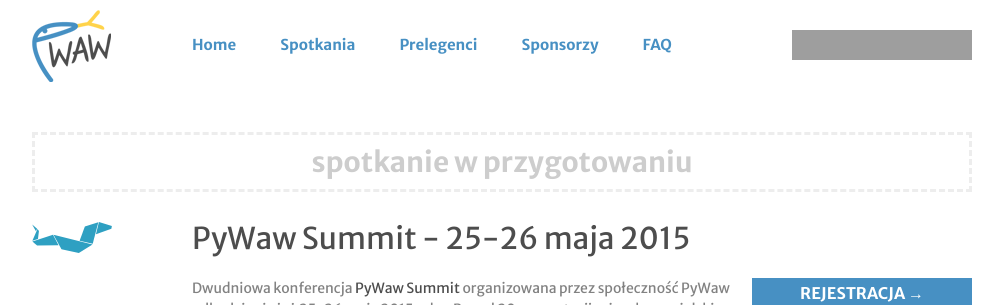
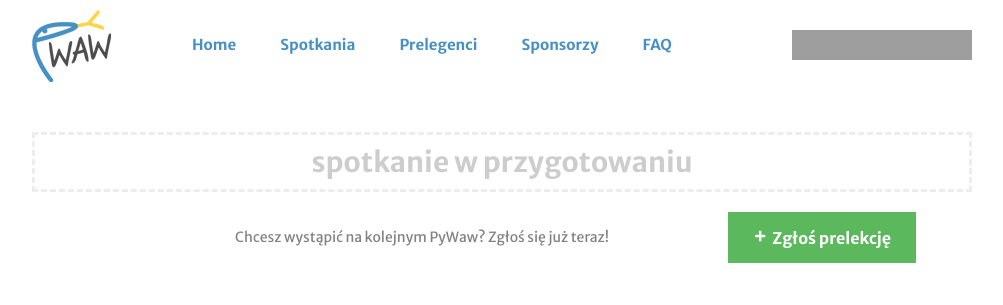
Before and after one commit to meetpy/meetpy, a Django app: template pywaw/templates/misc/home.html in a window 1280 px wide. Shown: the top 305 px of the page, without its empty margins (138-1141 px from the left). Run offline with Django 3.2, Linux system fonts and the light colour scheme; the template is opened without the code that fills it, so the values that code supplies are empty; some libraries are stand-ins or nearby versions; grey boxes are pictures that could not be loaded.

Commit message:
Remove PyWaw Summit info.

```diff
--- a/pywaw/static/css/style.css
+++ b/pywaw/static/css/style.css
@@ -121,17 +121,6 @@ input[type=submit] {border: 0;}
 .page-menu {padding-left: 20px;}
 .page-menu li {line-height: 24px;}
 .page-menu li a {color: #4790c3;}
-
-
-.summit-tab {
-  background: url("../img/pywaw-summit.jpg");
-  position: fixed;
-  width: 40px;
-  height: 247px;
-  right: 0px;
-  top: 200px;
-  display: block;
-}
 
 /********************** 4. STRUCTURE ********************************/
 /********************** 4.1 Header **********************************/
@@ -276,7 +265,3 @@ footer div .without-header{margin-top:66px;}
   margin-bottom: 10px;
   margin-top: 25px;
 }
-
-#summit__logo-link {
-    border-bottom: none;
-}
--- a/pywaw/templates/misc/home.html
+++ b/pywaw/templates/misc/home.html
@@ -94,21 +94,11 @@
     </div>
     {% endif %}
 </div>
-<div class="container margin-top-big">
-  <div class="row">
-    <div class="span2">
-      <a href="http://summit.pywaw.org" target="_blank" id="summit__logo-link"><img src="{% static 'img/summit-logo.svg' %}" alt="PyWaw Summit" width="80"></a>
+<div class="container">
+    <div class="row talk-proposal-landing">
+        <p class="span6 offset2 talk-proposal-description">Chcesz wystąpić na kolejnym PyWaw? Zgłoś się już teraz!</p>
+        <p class="span4"><a href="{% url "meetups:talk_proposal" %}" class="button button-block talk-proposal-button"><span class="plus-icon">+</span>Zgłoś prelekcję</a></p>
     </div>
-    <div class="span10">
-      <h2><a href="http://summit.pywaw.org" target="_blank">PyWaw Summit - 25-26 maja 2015</a></h2>
-      <div class="row">
-        <p class="span7">Dwudniowa konferencja <a href="http://summit.pywaw.org" target="_blank">PyWaw Summit</a> organizowana przez społeczność PyWaw odbędzie się już 25-26 maja 2015 roku. Ponad 20 prezentacji w języku angielskim poprowadzoncyh przez rodzimych i zagranicznych prelegentów na deskach Teatru Polonia. Nie może was tam zabraknąć - zapraszamy do <a href="http://summit.pywaw.org/registration" target="_blank">rejestracji.</a></p>
-        <div class="span3">
-          <p><a href="http://summit.pywaw.org/registration" target="_blank" class="button button-block">REJESTRACJA →</a></p>
-        </div>
-      </div>
-    </div>
-  </div>
 </div>
 <div class="box-home">
     <div class="container">
```
Also changed, not shown: pywaw/static/img/summit-logo.svg (deleted).
